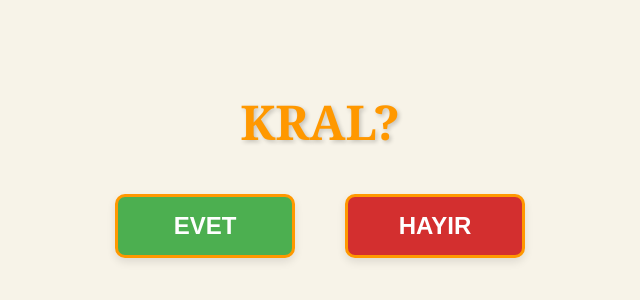
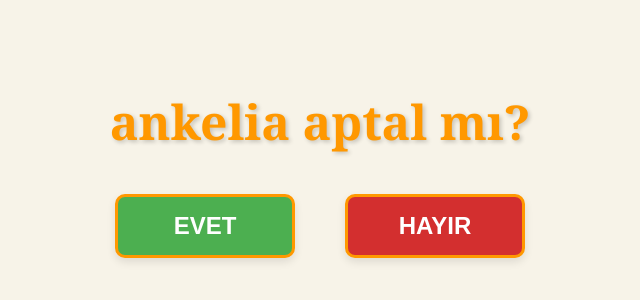
Before and after one commit to kuzey-bal/ankeliaaptal-, a plain HTML site: page index.html in a window 1280 px wide. Shown: the part 218-518 px from the top of the page, without its empty margins (320-960 px from the left). Drawn offline with Linux system fonts and the light colour scheme.

Commit message:
Update index.html

```diff
--- a/index.html
+++ b/index.html
@@ -69,7 +69,7 @@
 </head>
 <body>
 
-    <h1>KRAL?</h1>
+    <h1>ankelia aptal mı?</h1>
 
     <div class="button-container">
         <button id="yesButton" class="vote-button">EVET</button>
```
